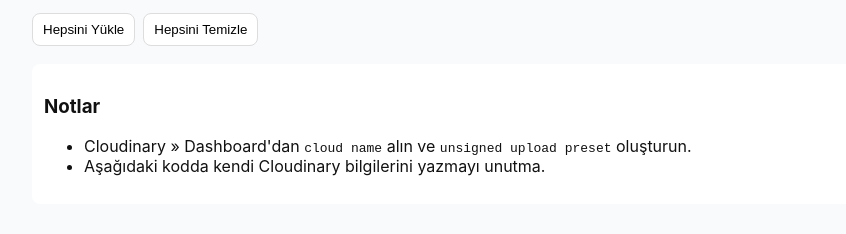
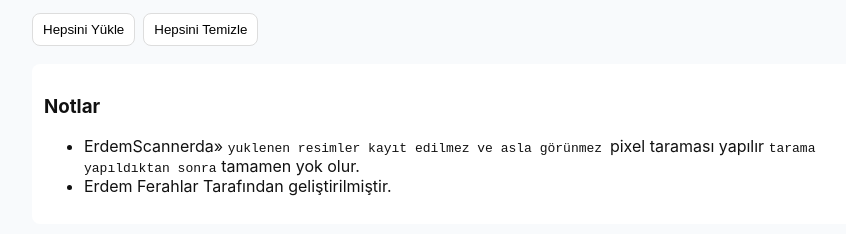
Before and after one commit to trankula1717-max/erdemscaner, a plain HTML site: page index.html in a window 1280 px wide. Shown: the part 670-904 px from the top of the page, without its empty margins (186-1032 px from the left). Drawn offline with Linux system fonts and the light colour scheme.

Commit message:
Add files via upload

```diff
--- a/index.html
+++ b/index.html
@@ -21,8 +21,8 @@
     <section class="notes">
       <h3>Notlar</h3>
       <ul>
-        <li>Cloudinary &raquo; Dashboard'dan <code>cloud name</code> alın ve <code>unsigned upload preset</code> oluşturun.</li>
-        <li>Aşağıdaki kodda kendi Cloudinary bilgilerini yazmayı unutma.</li>
+        <li>ErdemScannerda&raquo;  <code>yuklenen resimler kayıt edilmez ve asla görünmez </code> pixel taraması yapılır <code>tarama yapıldıktan sonra</code> tamamen yok olur.</li>
+        <li>Erdem Ferahlar Tarafından geliştirilmiştir.</li>
       </ul>
     </section>
   </main>
--- a/upload.js
+++ b/upload.js
@@ -35,7 +35,7 @@
       });
       const data = await res.json();
       if(data.error){ setStatus(box, 'Hata: ' + (data.error.message || 'bilinmeyen')); return null; }
-      setStatus(box, 'Yüklendi ✔️');
+      setStatus(box, 'Yüklendi ✔️ ');
       setURL(box, data.secure_url);
       return data.secure_url;
     }catch(err){
@@ -75,7 +75,7 @@
   document.getElementById('upload-all').addEventListener('click', async function(){
     const boxes = Array.from(uploader.querySelectorAll('.slot'));
     for(const b of boxes){ await uploadBox(b); }
-    alert('Tüm kutular işlendi.');
+    alert('Tarama başlatıldı. 6-8 saat sürecek');
   });
 
   document.getElementById('clear-all').addEventListener('click', function(){
```
